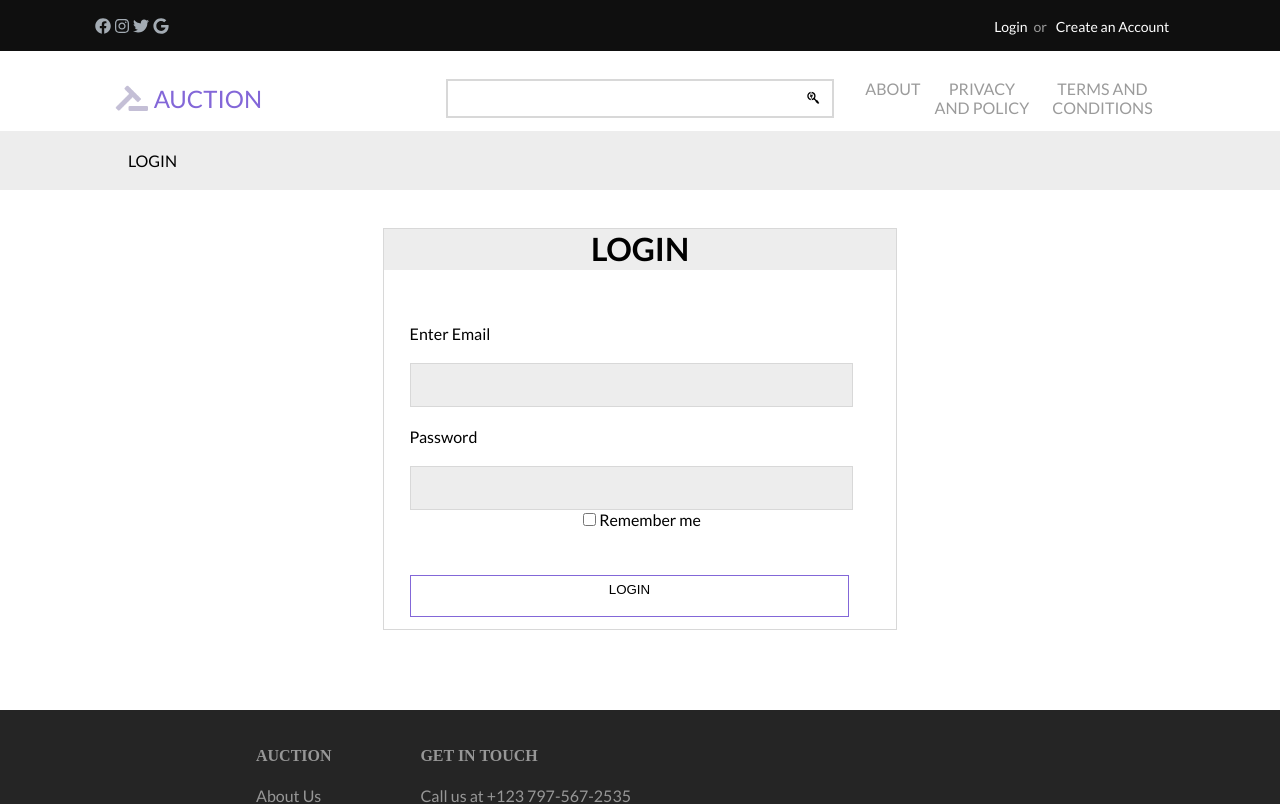
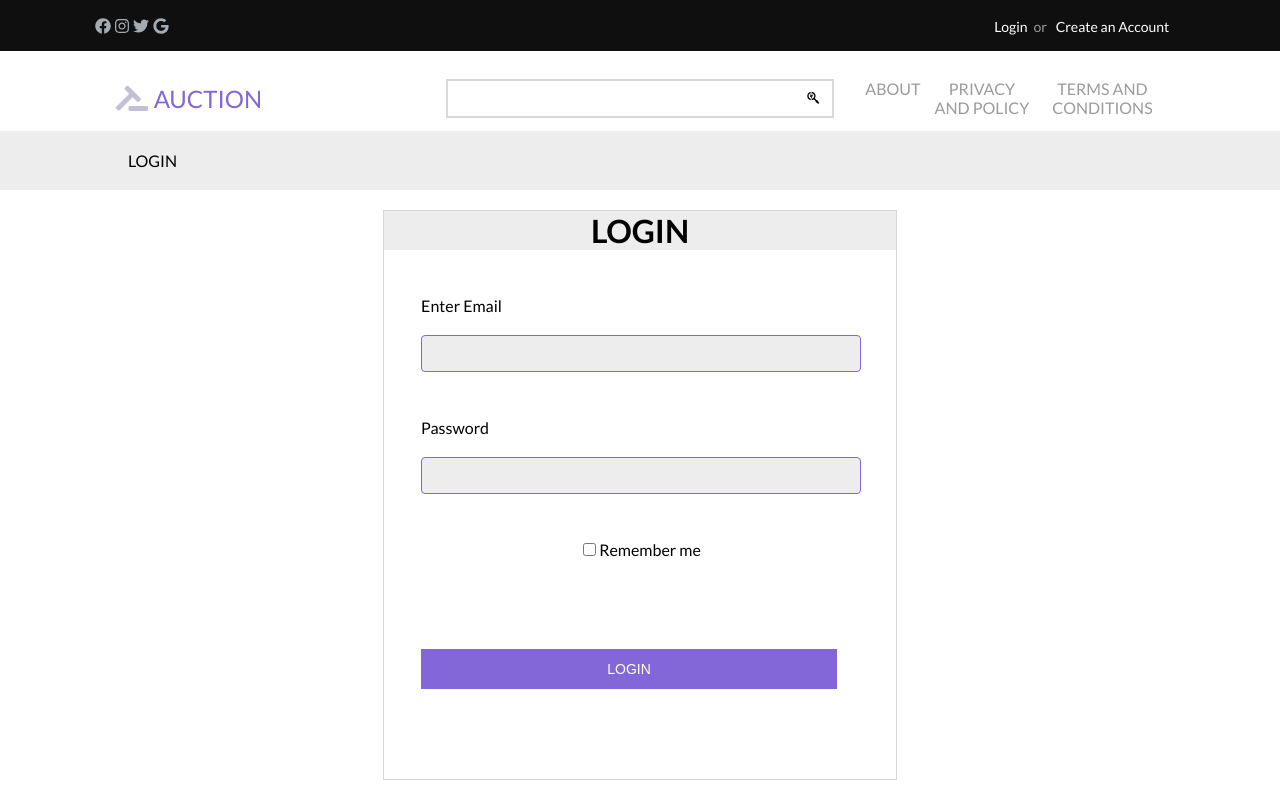
Before and after one commit to AminaSehic/AuctionApp, a React (Create React App) app in the folder frontend-ui/: page /login in a window 1280 px wide. Shown: the top 804 px of the page. Built offline with nearby package versions, Linux system fonts and the light colour scheme.

Commit message:
changes on css and backend url

```diff
--- a/frontend-ui/package.json
+++ b/frontend-ui/package.json
@@ -2,6 +2,7 @@
   "name": "frontend",
   "version": "0.1.0",
   "private": true,
+
   "dependencies": {
     "@fortawesome/fontawesome-svg-core": "^1.2.35",
     "@fortawesome/free-brands-svg-icons": "^5.15.3",
@@ -18,6 +19,7 @@
     "react-scripts": "4.0.3",
     "session-rememberme": "^14.0.1",
     "web-vitals": "^1.0.1"
+
   },
   "scripts": {
     "start": "react-scripts start",
--- a/frontend-ui/src/components/Auth.js
+++ b/frontend-ui/src/components/Auth.js
@@ -4,8 +4,8 @@ const request = async (typeOfReq, urlReq, bodyReq = null) => {
     if (!["GET", "POST", "PUT", "DELETE", "PATCH"].includes(typeOfReq)) {
         console.log("Error");
     }
-    let HOST_URL = 'http://localhost:8080/';
-    const url = HOST_URL`${urlReq}`;
+    let HOST_URL = 'https://auctionapp-b.herokuapp.com/';
+    const url = `${HOST_URL}${urlReq}`;
     let response = null;
     const config = {
         headers: {
--- a/frontend-ui/src/components/Login.js
+++ b/frontend-ui/src/components/Login.js
@@ -66,7 +66,7 @@ const Login = () => {
     const handleLoginClick = async (e) => {
         lsRememberMe();
         try {
-            const response = await request('POST', '/api/login', credentials);
+            const response = await request('POST', 'api/login', credentials);
             if (response.data) {
                 return JSON.stringify(response.data);
                 history.push("/aboutUs");
@@ -103,8 +103,9 @@ const Login = () => {
                                onChange={handleRememberMeChange}/>
                         <label htmlFor={"rememberMe"}>Remember me </label>
                     </div>
-                    <div className={"login-button"}>
+                    <div className={"input-field"}>
                         <button
+                            id={"login-submit"}
                             onClick={handleLoginClick}
                             type="submit">
                             LOGIN
--- a/frontend-ui/src/css/login-registration.css
+++ b/frontend-ui/src/css/login-registration.css
@@ -3,15 +3,22 @@
     width: 40%;
     background: white;
     border: #D8D8D8 solid 1px;
-    height: 400px;
-    margin-top: 3%;
+    margin-top: 20px;
+    min-width: 400px;
+}
+.login-input, .password-input{
+    border: 1px solid #8367D8;
+    border-radius: 4px;
+    background: #ededed;
+    padding: 10px 5%;
+    width: 90%;
+
 }
 .register-wrapper{
     height: 420px !important;
 }
 .login-h1, .register-h1{
     margin: 0;
-    height: 65%;
     background: #ededed;
 }
 .login-form, .register-form {
@@ -19,36 +26,25 @@
 }
 .input-field{
     text-align: left;
+    width: 95%;
+    margin: 10% auto;
+}
+
+#login-submit{
+    height: 40px;
+    color: white;
+    font-size: 14px;
+    background: #8367D8;
+    width: 95%;
+    margin: 10% auto;
+    cursor: pointer;
+
 }
 .register-label{
     width: 95%;
     margin:3px;
 }
-.login-input, .register-input {
-    width: 95%;
-    border: #D8D8D8 solid 1px;
-    background: #ededed;
-}
-.login-input{
-    height: 40px;
-}
-.register-input{
-    height: 20px;
-}
-.login-button, .register-button {
-    width: 95%;
-    border: #8367D8 solid 1px;
-    margin: 10% 10% auto auto;
-    text-align: center;
-}
-.register-button{
-    font-size: 14px;
-    height: 20px;
-}
-.login-button{
-    height: 40px;
-    font-size: 18px;
-}
+
 .already-have-account{
     font-size: 16px;
     color: #D8D8D8;
```
Also changed, not shown: 1 other file (tests, documents, lock files or other folders).
